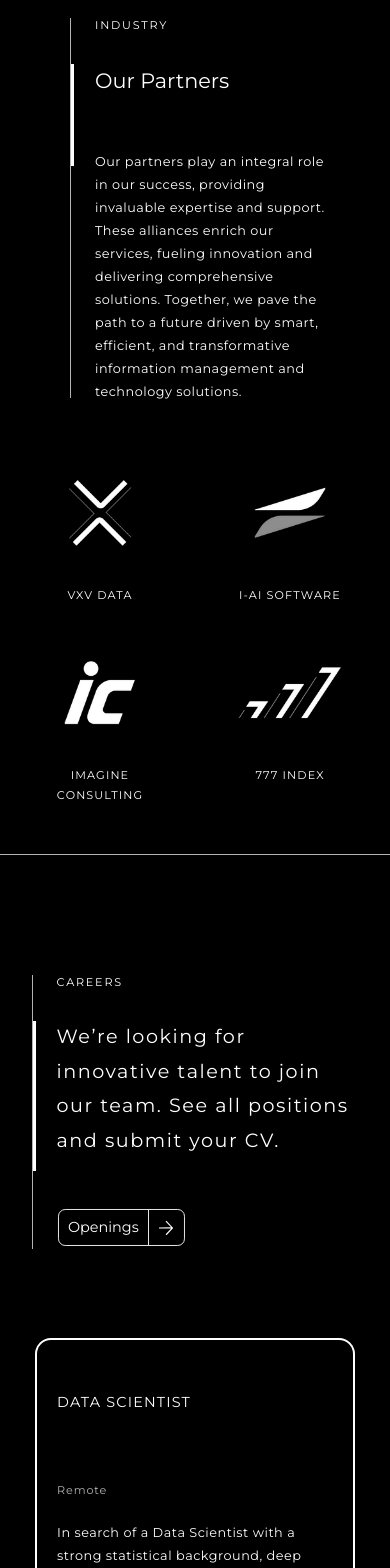
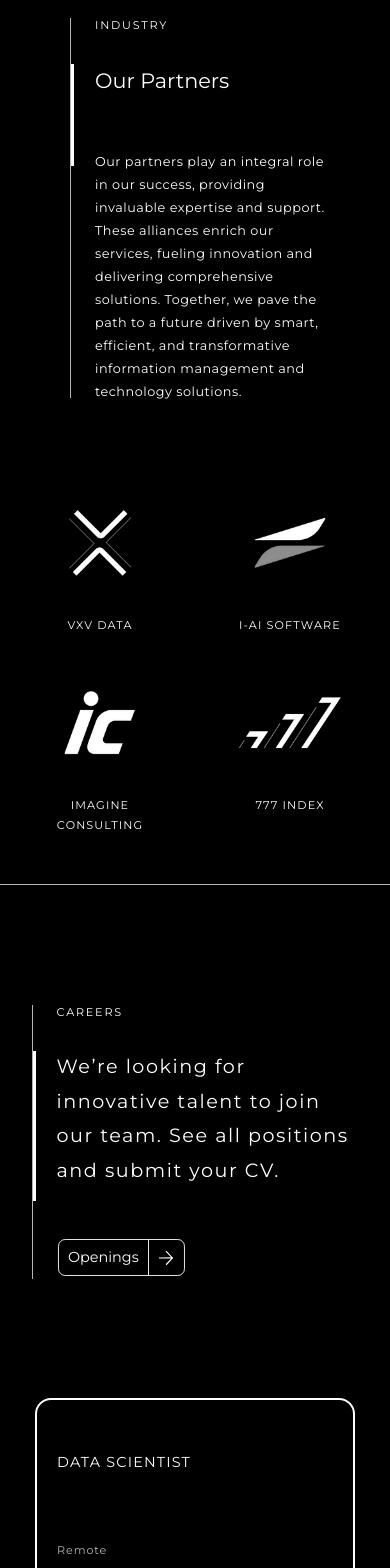
Before and after one commit to Moamal-2000/aster-information, a React (Vite) app: page / in a window 390 px wide. Shown: the part 6559-8127 px from the top of the page. Built offline with nearby package versions, Linux system fonts and the light colour scheme.

Commit message:
style: some padding values between sections for mobile screens

```diff
--- a/src/Components/Home/CareersSection/CareersSection.module.scss
+++ b/src/Components/Home/CareersSection/CareersSection.module.scss
@@ -19,3 +19,9 @@
     gap: 90px;
   }
 }
+
+@include small {
+  .careersSection [data-container] {
+    gap: 120px;
+  }
+}
--- a/src/Components/Home/IndustrySection/IndustrySection.module.scss
+++ b/src/Components/Home/IndustrySection/IndustrySection.module.scss
@@ -30,3 +30,9 @@
     gap: 40px;
   }
 }
+
+@include small {
+  .industrySection [data-container] {
+    gap: 70px;
+  }
+}
```
